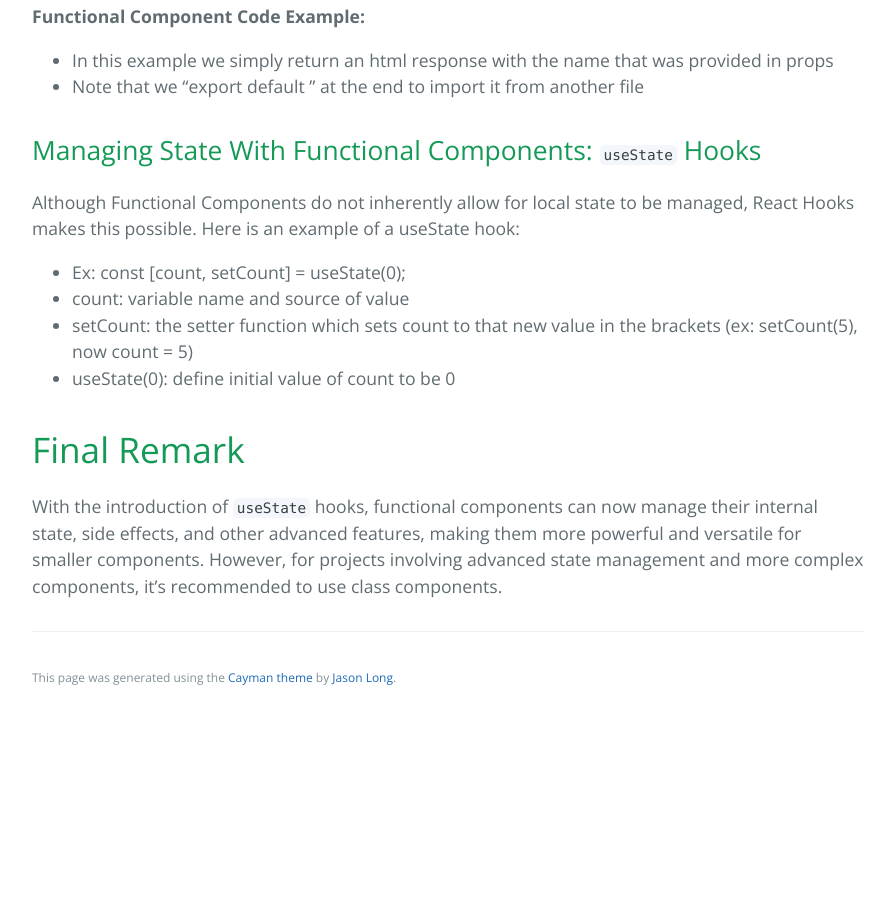
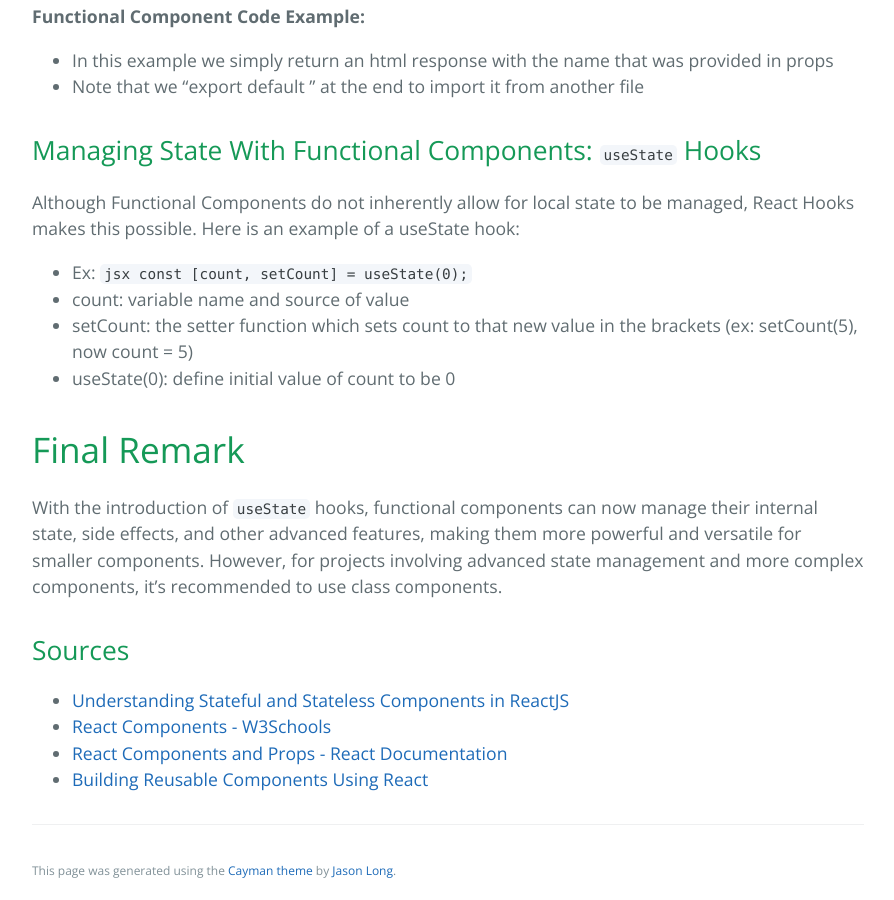
Before and after one commit to learning-software-engineering/learning-software-engineering.github.io, a Jekyll site: the page built from Topics/Tech_Stacks/React_Components.md, in a window 1280 px wide and 900 px high, scrolled down 2329 px. Shown: the whole window, without its empty margins (192-1086 px from the left). Built offline with Jekyll 4.4.1, drawn with Linux system fonts in a browser that asks for light colours; our own code applies the rules of GitHub Pages for plain Markdown files; before the commit the page ends 3049 px from its top, so only the background shows below that.

Commit message:
kai suggestions added sources and code tag

````diff
--- a/Topics/Tech_Stacks/React_Components.md
+++ b/Topics/Tech_Stacks/React_Components.md
@@ -46,10 +46,16 @@ React components come in two flavours, class components and functional component
 
 ## Managing State With Functional Components: `useState` Hooks
 Although Functional Components do not inherently allow for local state to be managed, React Hooks makes this possible. Here is an example of a useState hook:
-- Ex: const [count, setCount] = useState(0);
+- Ex: ```jsx const [count, setCount] = useState(0); ```
 - count: variable name and source of value
 - setCount: the setter function which sets count to that new value in the brackets (ex: setCount(5), now count = 5)
 - useState(0): define initial value of count to be 0
 
 # Final Remark
 With the introduction of `useState` hooks, functional components can now manage their internal state, side effects, and other advanced features, making them more powerful and versatile for smaller components. However, for projects involving advanced state management and more complex components, it's recommended to use class components.
+
+## Sources
+- [Understanding Stateful and Stateless Components in ReactJS](https://medium.com/@darshana_18428/understanding-stateful-and-stateless-components-in-reactjs-8f7cee2bf43e)
+- [React Components - W3Schools](https://www.w3schools.com/react/react_components.asp#:~:text=Components%20are%20independent%20and%20reusable,will%20concentrate%20on%20Function%20components.)
+- [React Components and Props - React Documentation](https://legacy.reactjs.org/docs/components-and-props.html)
+- [Building Reusable Components Using React](https://buttercms.com/blog/building-reusable-components-using-react/)
````
